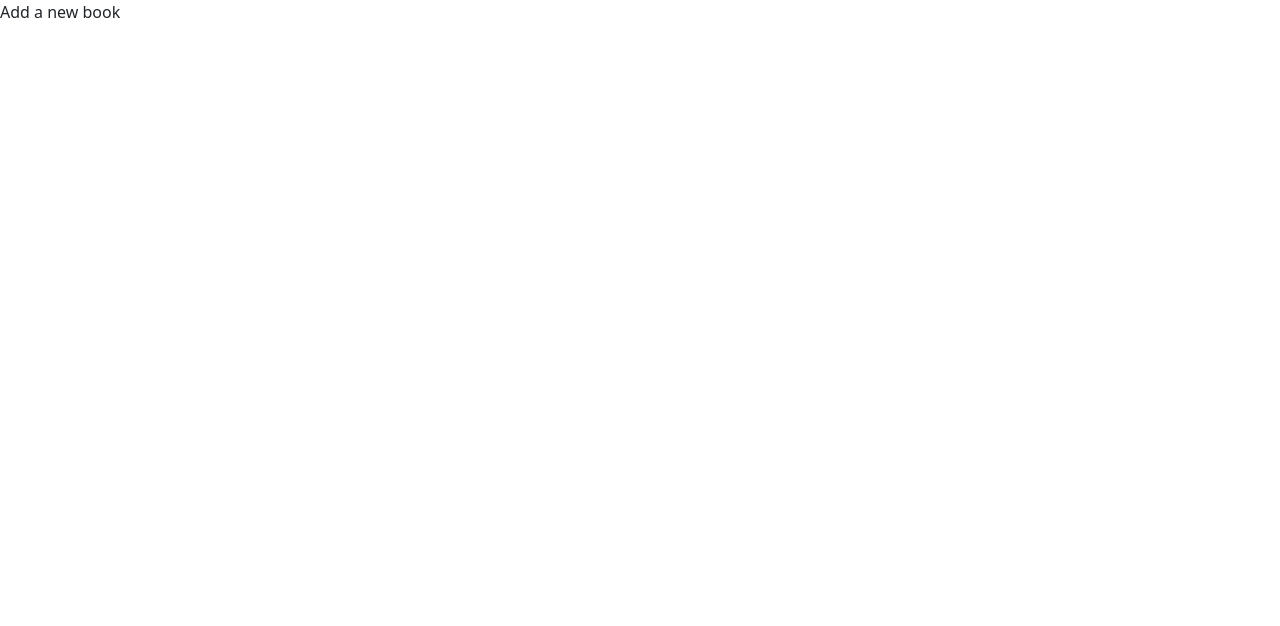
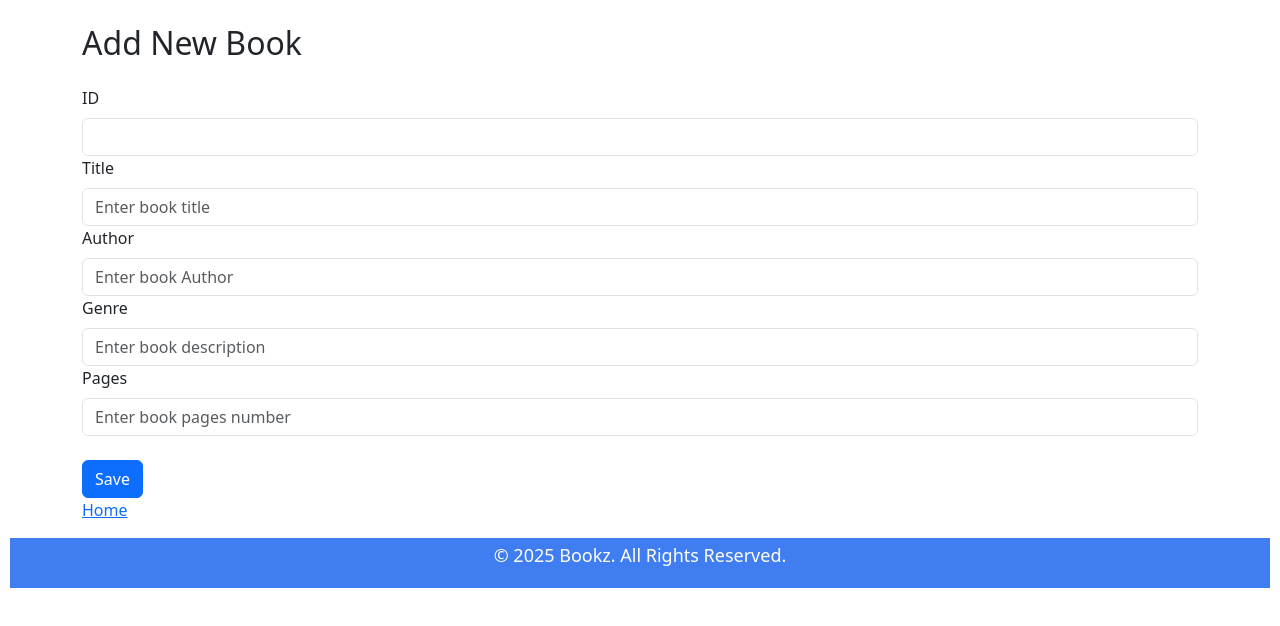
Before and after one commit to MostafaMaged00/projectFE, a React (Vite) app: page /book/addbook in a window 1280 px wide. Shown: the top 626 px of the page. Built offline with nearby package versions, Linux system fonts and the light colour scheme.

Commit message:
worked on add book to book mongodb

```diff
--- a/src/App.jsx
+++ b/src/App.jsx
@@ -1,24 +1,30 @@
 import { BrowserRouter, Routes, Route } from "react-router-dom";
-import "./App.css";
+
 import AllBooks from "./components/AllBooks";
 import AddBook from "./components/AddBook";
 import EditBook from "./components/EditBook";
 
-
+import "./App.css";
+import Footer from "./components/Footer";
 
 function App() {
 
 
   return (
 
-    <BrowserRouter>
+    <>
+     <BrowserRouter>
       <Routes>
         <Route path="/" element={<AllBooks/>}></Route>
         <Route path="/book/addbook" element={<AddBook/>}></Route>
         <Route path="/book/editbook" element={<EditBook/>}></Route>
+
       </Routes>
 
     </BrowserRouter>
+      <Footer/>
+
+    </>
 
 
 
--- a/src/components/AddBook.jsx
+++ b/src/components/AddBook.jsx
@@ -1,8 +1,64 @@
-import React from 'react'
+
+import { useState } from "react"
+import { Link, useNavigate } from "react-router-dom"
+
+
 
 function AddBook() {
+  const [id,setId] = useState("") //get id
+  const[title,setTitle] = useState("") //get title
+  const[author,setAuthor] = useState("") //get author
+  const[genre,setGenre] = useState("") //get genre
+  const[pages,setPage] = useState("") //get pages
+  const navigate = useNavigate()
+
+  //create
+  const handleSubmit = (e) => {
+    e.preventDefault();
+
+    const bookData = {id,title,author,genre,pages}; //create a book pbject to store data
+
+    fetch("http://localhost:3000/api/book",{
+      method: 'POST',
+      headers: {
+        'Content-Type': 'application/json',
+      },
+      body: JSON.stringify(bookData),
+    })
+    .then((res)=>{
+      alert("New book Added Successfully");
+      navigate("/")
+    })
+    .catch((err)=>console.log(err.message))
+
+  }
+
   return (
-    <div>Add a new book</div>
+    <div className="container mt-4">
+        <h2 className="mb-4">Add New Book</h2>
+        <form onSubmit={handleSubmit}>
+        <div className="mb-3">
+            <label htmlFor="id" className="form-label">ID</label>
+            <input type="text" id="id" name="id"   className="form-control" value={id} onChange={e=>{setId(e.target.value)}}/>
+
+            <label htmlFor="title" className="form-label">Title</label>
+            <input type="text" id="title" name="title" placeholder="Enter book title" className="form-control" value={title} onChange={e=>{setTitle(e.target.value)}}/>
+
+            <label htmlFor="author" className="form-label">Author</label>
+            <input type="text" id="author" name="author" placeholder="Enter book Author" className="form-control" value={author} onChange={e=>{setAuthor(e.target.value)}}/>
+
+            <label htmlFor="genre" className="form-label">Genre</label>
+            <input type="text" id="genre" name="genre" placeholder="Enter book description" className="form-control" value={genre} onChange={e=>{setGenre(e.target.value)}}/>
+
+            <label htmlFor="pages" className="form-label">Pages</label>
+            <input type="number" id="pages" name="pages" placeholder="Enter book pages number" className="form-control" value={pages} onChange={e=>{setPage(e.target.value)}}/>
+            <br />
+            <button className="btn btn-primary">Save</button>
+            <br />
+            <Link to="/">Home</Link>
+            </div>
+        </form>
+    </div>
   )
 }
 
--- a/src/components/AllBooks.jsx
+++ b/src/components/AllBooks.jsx
@@ -12,7 +12,8 @@ function AllBooks() {
             try {
               // Fetch data from the API
               const response = await fetch(
-                "https://jsonplaceholder.typicode.com/users"
+               // "https://jsonplaceholder.typicode.com/users"
+                "http://localhost:3000/api/book"
               );
 
               // Check if the response is successful (status code 200-299)
@@ -39,22 +40,28 @@ function AllBooks() {
           <>
           <div className="App">
             <h1>My Books</h1>
-            <Link to="/book/add">Add Book</Link>
+            <Link to="/book/addbook" className="btn btn-add">Add </Link>
+            <Link to="/book/editbook" className="btn btn-add">Edit </Link>
+            <Link to="/book/deletebook" className="btn btn-add">Delete</Link>
             <div className="Bottom-line"></div>
                 <div className="book-container">
 
                 {books.map((book) => (
                 <Book
                     key={book.id}
-                    title={book.name}
-                    desc={book.username}
+                    title={book.title}
+                    desc={book.author}
                     pages={book.id}
                 />
             ))}
 
+
+
+
                 </div>
 
             </div>
+            <button type="button" className="btn btn-primary">save</button>
           </>
         );
       }
--- a/src/components/Book.jsx
+++ b/src/components/Book.jsx
@@ -5,9 +5,11 @@ function Book(props) {
     <div className="book-card">
 
       <img className="book-card-img" src="https://i.ebayimg.com/images/g/VnYAAOSw3JBf~vTx/s-l960.webp" alt="book title" />
-      <h2 className="book-card-title">Title: {props.title}</h2>
+      <h5 className="book-card-title">Title: {props.title}</h5>
       <p className="book-card-desc">Author: {props.desc}</p>
       <p className="book-card-desc">Pages:{props.pages}</p>
+        <p> <a href="dfds">Delete</a><span>  </span>
+        <a href="dfds">Edit</a></p>
 
     </div>
   )
--- /dev/null
+++ b/src/components/Footer.css
@@ -0,0 +1,13 @@
+.Footer{
+    margin: 10px;
+
+    background-color: rgb(63, 125, 241);
+    color:#fff;
+    height: 50px;
+    display: flex;
+    justify-content: center;
+    align-items: center;
+    text-align: center;
+    font-size: 18px;
+    padding: 0px;
+}
--- /dev/null
+++ b/src/components/Footer.jsx
@@ -0,0 +1,12 @@
+import "./Footer.css";
+
+function Footer() {
+  return (
+    <div className="Footer">
+
+        <p>&copy; 2025 Bookz. All Rights Reserved.</p>
+    </div>
+  )
+}
+
+export default Footer
--- a/src/index.css
+++ b/src/index.css
@@ -10,15 +10,20 @@
   padding: 20px;
   margin: 10px;
   text-align: center;
-  max-width:250px;
-  height: 300px;
+  max-width:300px;
+  height: 400px;
   display: inline-block;
   transition: transform 0.3s ease-in;
   cursor: pointer;
 
 }
+
 .book-card:hover{
   transform: scale(1.1);
+
+}
+.book-card p{
+  margin:0;
 
 }
 .book-card-img{
```
